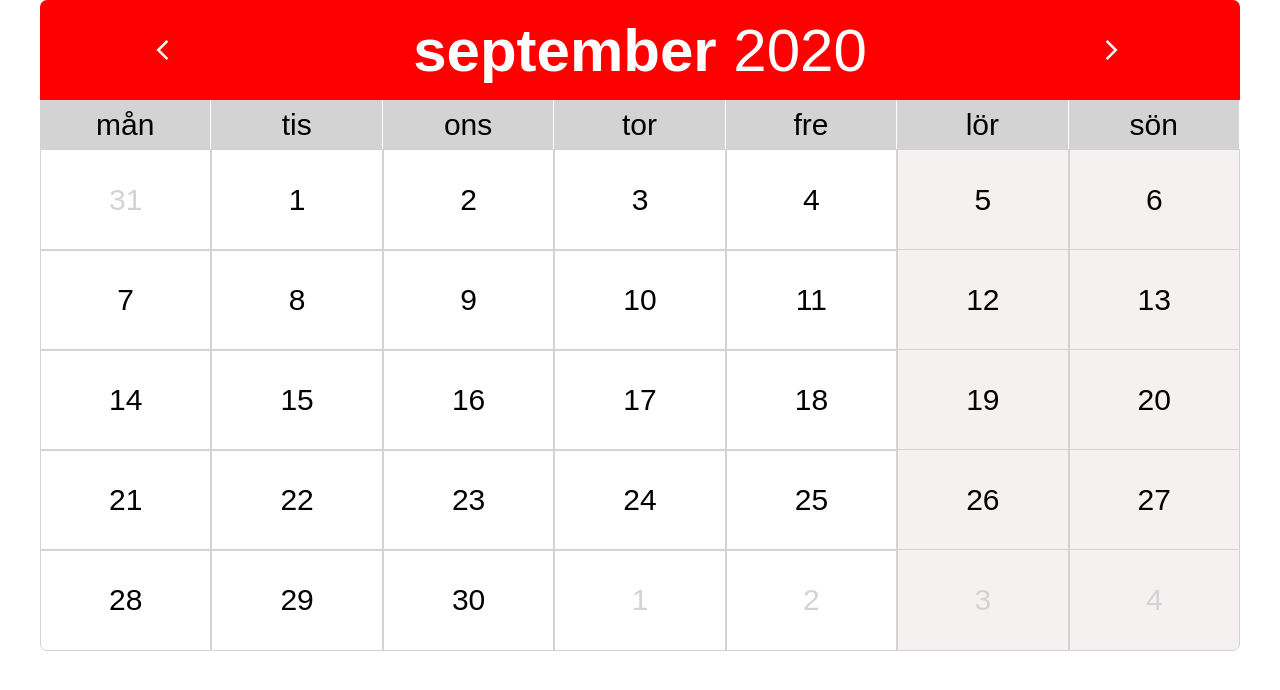
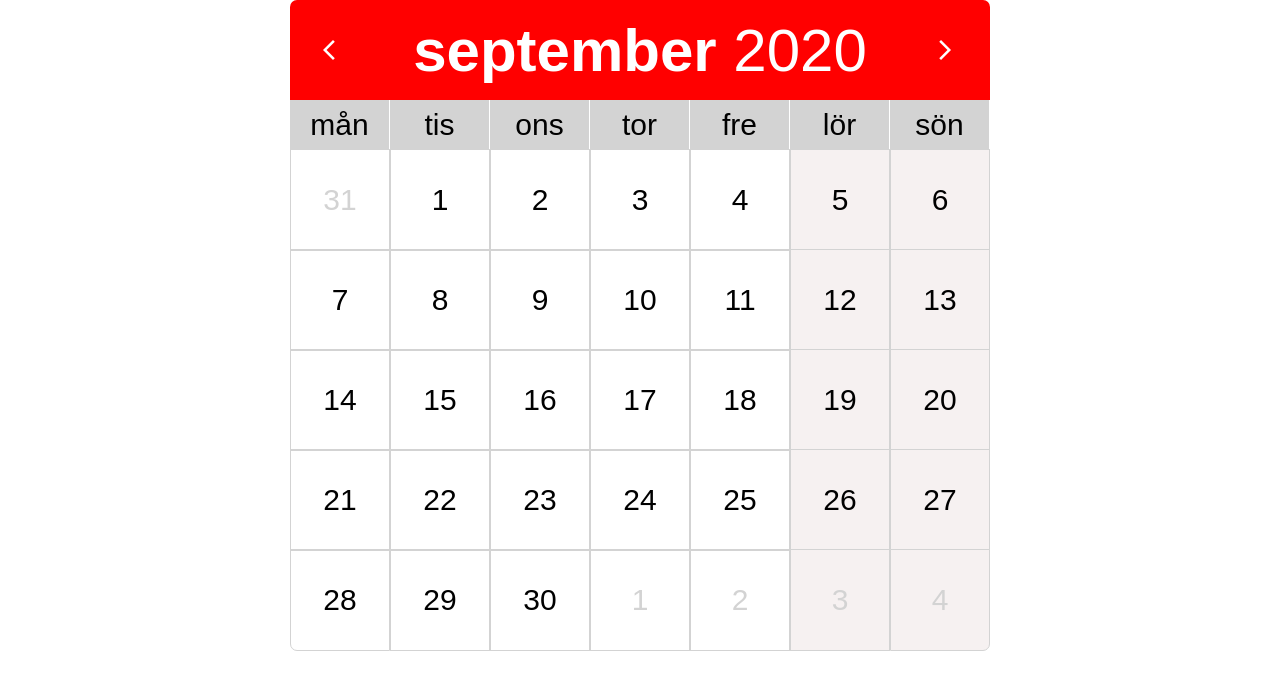
Before and after one commit to kw222mi/calendar, a plain HTML site: page index.html in a window 1280 px wide. Drawn offline with nearby package versions, Linux system fonts and the light colour scheme; a script that the page names is missing.

Commit message:
fix size

```diff
--- a/style.css
+++ b/style.css
@@ -16,6 +16,8 @@ html, body {
     align-items: center;
     border-top-right-radius: 7px;
     border-top-left-radius: 7px;
+    width: 700px;
+    margin: auto;
 }
 
 .month {
@@ -33,7 +35,7 @@ html, body {
 
 .calendar-container{
     display: grid;
-    grid: auto-flow 50px 100px 100px 100px 100px 100px/1fr 1fr 1fr 1fr 1fr 1fr 1fr;
+    grid: auto-flow 50px 100px 100px 100px 100px 100px/100px 100px 100px 100px 100px 100px 100px;
     justify-content: center;
     align-items: center;
 
```
